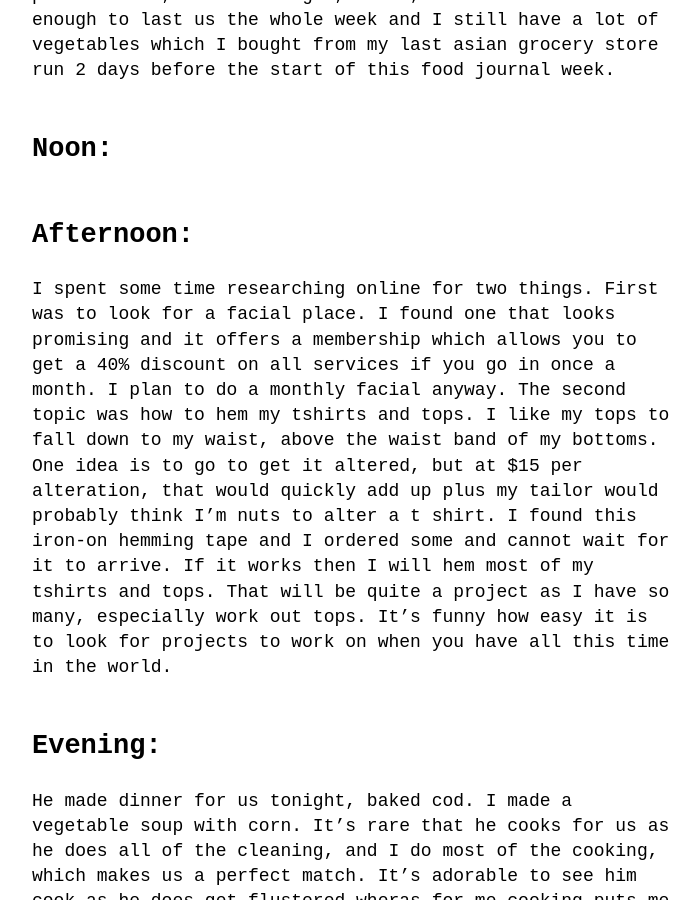
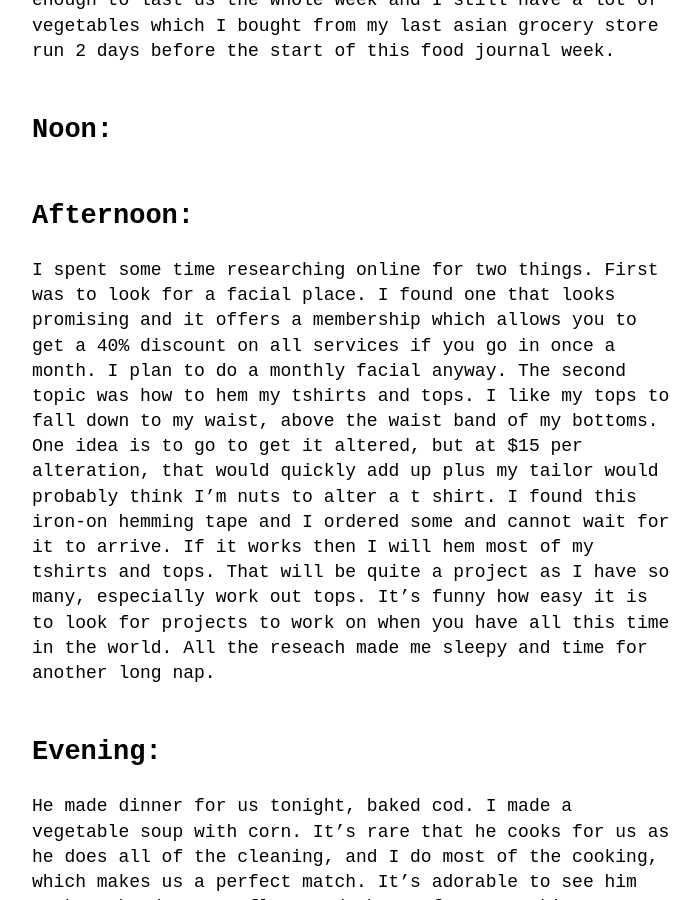
Before and after one commit to groceryshoppingisfun/weeklyfoodjournal, a Jekyll site: the page built from _posts/2025-06-16-Thai-Inspired-Cooking-Week.md, in a window 1280 px wide and 900 px high, scrolled down 4399 px. Shown: the whole window, without its empty margins (288-988 px from the left). Built offline with Jekyll 4.4.1, drawn with Linux system fonts in a browser that asks for light colours.

Commit message:
Update 2025-06-16-Thai-Inspired-Cooking-Week.md

```diff
--- a/_posts/2025-06-16-Thai-Inspired-Cooking-Week.md
+++ b/_posts/2025-06-16-Thai-Inspired-Cooking-Week.md
@@ -21,13 +21,13 @@ Did a quick Trader Joe's run. **$13.77**
 |TJ Total|$13.77|
 
 
-## Morning:
+### Morning:
 Steamed 2 frozen chinese milk buns and ate it with coconut jam which is a southeast asian speciality. We flew to Seattle last weekend for my nephew's college graduation ceremony and visited Starbucks reserve roastery. It's a pretty cool place and we enjoyed the coffee cocktails. I made pour-over coffee with frothed milk and somehow it tasted better when drank from the new sleek looking mugs that we bought from Starbucks roastery. Today morning's dance fitness class was especially fun as the intructor picked a few folks to lead each dance. We've done the same routines many times so most of us know it by heart. I got picked for my favorite routine and dancing in front of the class made me dance with a lot more energy that usual, I was high on adrenaline for the rest of the class after my routine was over.
 
 *Day 1 Breakfast: Steamed milk bun with coconut jam*
 ![coconut jam](assets/images/coconut-jam.jpg)
 
-## Noon:
+### Noon:
 Met up with a girl friend for lunch and had fun catching up with her. I really love the carribean vibe and open air seating at the restaurant, I felt like I was on vacation somewhere far away. I will come back here again for half off Taco Tuesdays for date night with my honey. Half off all margaritas and small bites every monday so I ordered a passionfruit mango margarita.  Ordered 2 small bites with carne asada and grilled shrimp on the side (**$21.86**).
 
 *Day 1 Lunch: Lunch with girl friend at a carribean restaurant*
@@ -50,7 +50,7 @@ I made omelette with our home grown cherry tomatoes and trader joe's ciabatta. W
 ## Noon:
 
 ## Afternoon:
-I spent some time researching online for two things. First was to look for a facial place. I found one that looks promising and it offers a membership which allows you to get a 40% discount on all services if you go in once a month. I plan to do a monthly facial anyway. The second topic was how to hem my tshirts and tops. I like my tops to fall down to my waist, above the waist band of my bottoms. One idea is to go to get it altered, but at $15 per alteration, that would quickly add up plus my tailor would probably think I'm nuts to alter a t shirt. I found this iron-on hemming tape and I ordered some and cannot wait for it to arrive. If it works then I will hem most of my tshirts and tops. That will be quite a project as I have so many, especially work out tops. It's funny how easy it is to look for projects to work on when you have all this time in the world.
+I spent some time researching online for two things. First was to look for a facial place. I found one that looks promising and it offers a membership which allows you to get a 40% discount on all services if you go in once a month. I plan to do a monthly facial anyway. The second topic was how to hem my tshirts and tops. I like my tops to fall down to my waist, above the waist band of my bottoms. One idea is to go to get it altered, but at $15 per alteration, that would quickly add up plus my tailor would probably think I'm nuts to alter a t shirt. I found this iron-on hemming tape and I ordered some and cannot wait for it to arrive. If it works then I will hem most of my tshirts and tops. That will be quite a project as I have so many, especially work out tops. It's funny how easy it is to look for projects to work on when you have all this time in the world. All the reseach made me sleepy and time for another long nap.
 
 ## Evening:
 He made dinner for us tonight, baked cod. I made a vegetable soup with corn. It's rare that he cooks for us as he does all of the cleaning, and I do most of the cooking, which makes us a perfect match. It's adorable to see him cook as he does get flustered wheras for me cooking puts me into a meditative state. We played pickleball with another couple at our club, very fun with long rallies. It's so nice to not to have to wait for courts unlike playing at the public park, the only problem is we do have to schedule games otherwise there will not be people to play with.
@@ -58,6 +58,7 @@ He made dinner for us tonight, baked cod. I made a vegetable soup with corn. It'
 # Day 2 Total For Food: $35.63
 
 # Day 3:
+
 ## Morning:
 Harvested more cherry tomatoes this morning. It's been producing about a pint every other day from our two plants. Made tomato omelette with toast for breakfast before going to my bollyx zumba class. I came across a black bean brownie recipe on reddit and I was intrigued. I made it and it was surprisingly yummy and moist.
 
```
